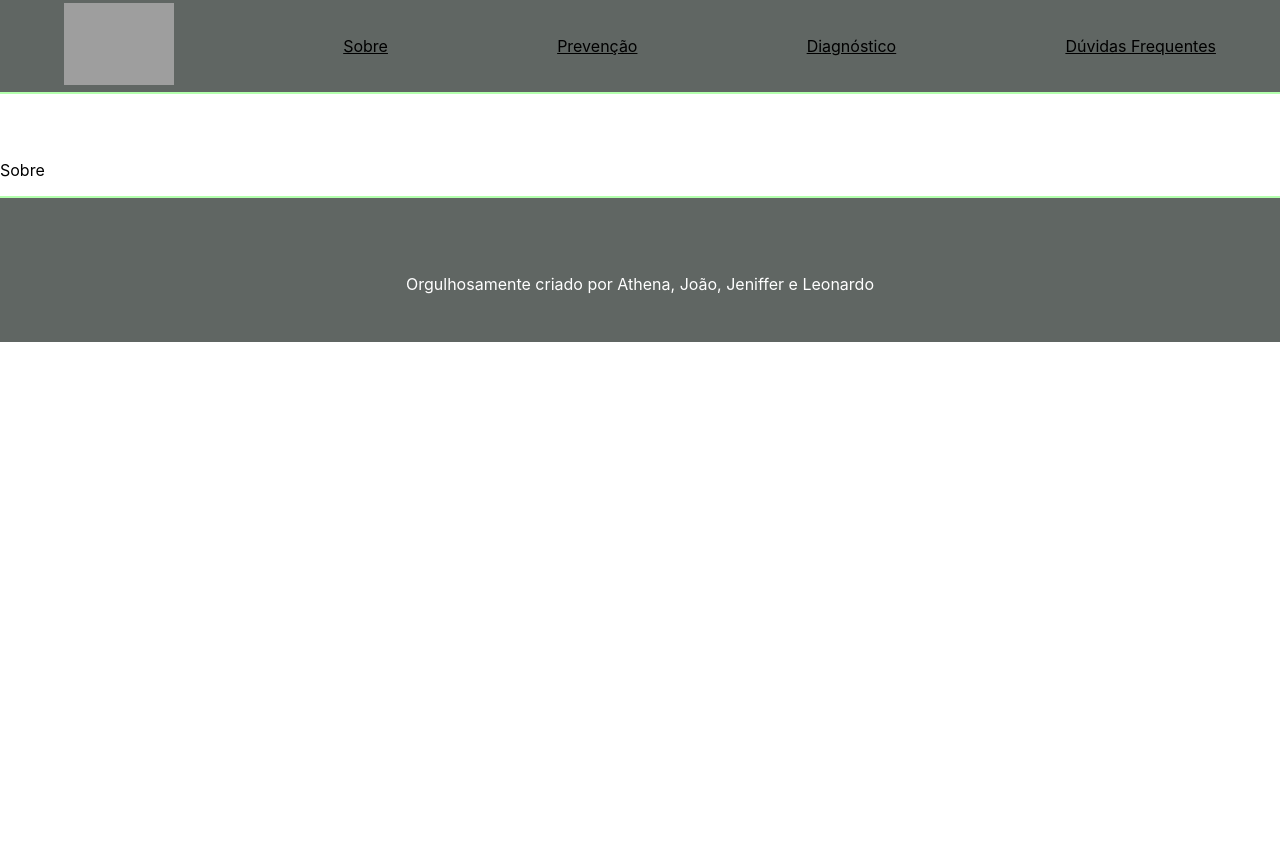
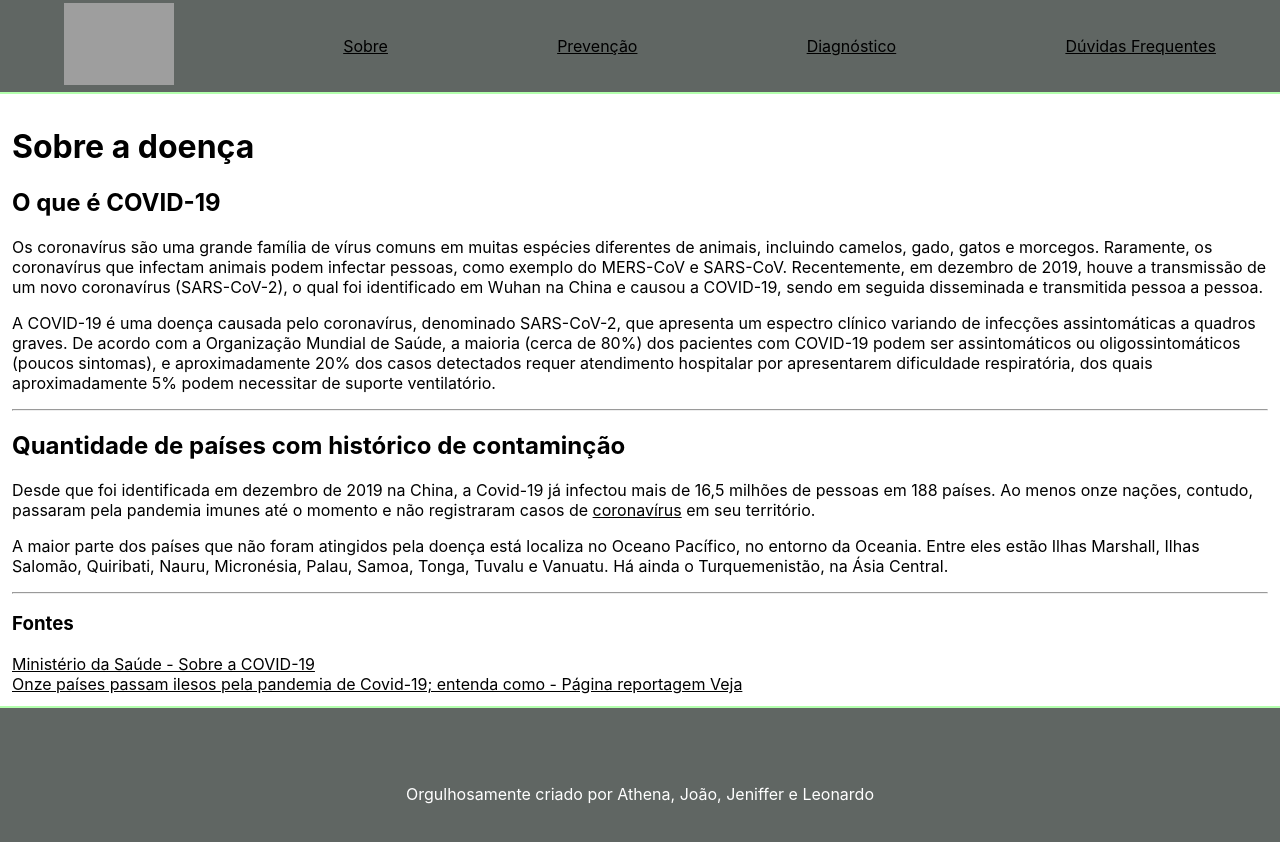
Before and after one commit to athenasaran/clorovid, a React (Create React App) app: page /sobre in a window 1280 px wide. Shown: the top 842 px of the page. Before the commit the page ends 800 px from the top, so only its background shows below. Built offline with nearby package versions, Linux system fonts and the light colour scheme; grey boxes are pictures that could not be loaded.

Commit message:
Sobre -  js

```diff
--- a/src/components/Sobre/index.js
+++ b/src/components/Sobre/index.js
@@ -4,11 +4,62 @@ import Footer from "../Footer";
 
 function Sobre() {
   return (
-    <div style={{ paddingTop: "50px" }}>
+    <>
       <Header />
-      <p>Sobre</p>
+      <div style={{ paddingTop: "15px", padding: "12px" }}>
+        <h1>Sobre a doença</h1>
+        <div id={"o-que-e-covid"}>
+          <h2>O que é COVID-19</h2>
+          <p>
+            Os coronavírus são uma grande família de vírus comuns em muitas espécies diferentes de animais,
+            incluindo camelos, gado, gatos e morcegos. Raramente, os coronavírus que infectam animais podem
+            infectar pessoas, como exemplo do MERS-CoV e SARS-CoV. Recentemente, em dezembro de 2019, houve
+            a transmissão de um novo coronavírus (SARS-CoV-2), o qual foi identificado em Wuhan na China
+            e causou a COVID-19, sendo em seguida disseminada e transmitida pessoa a pessoa.
+          </p>
+          <p>
+            A COVID-19 é uma  doença causada pelo coronavírus, denominado SARS-CoV-2, que apresenta um
+            espectro clínico variando de infecções assintomáticas a quadros graves. De  acordo com a
+            Organização Mundial de Saúde, a maioria (cerca de 80%) dos  pacientes com COVID-19 podem ser
+            assintomáticos ou oligossintomáticos (poucos  sintomas), e aproximadamente 20% dos casos
+            detectados requer atendimento  hospitalar por apresentarem dificuldade respiratória, dos quais
+            aproximadamente  5% podem necessitar de suporte ventilatório.
+          </p>
+          <hr />
+        </div>
+        <div id={"quantidade-paises-com-covid"}>
+          <h2>Quantidade de países com histórico de contaminção</h2>
+          <p>
+            Desde que foi identificada em dezembro de 2019 na China, a Covid-19 já infectou mais de 16,5 milhões
+            de pessoas em 188 países. Ao menos onze nações, contudo, passaram pela pandemia imunes
+            até o momento e não registraram casos de <a href="https://veja.abril.com.br/noticias-sobre/coronavirus/">coronavírus</a> em seu território.
+          </p>
+          <p>
+            A maior parte dos países que não foram atingidos pela doença está localiza no Oceano Pacífico, no entorno da Oceania.
+            Entre eles estão Ilhas Marshall, Ilhas Salomão, Quiribati, Nauru, Micronésia, Palau, Samoa, Tonga, Tuvalu e Vanuatu.
+            Há ainda o Turquemenistão, na Ásia Central.
+          </p>
+        </div>
+        <hr />
+
+        <div id={"links-fonte"}>
+          <h3>Fontes</h3>
+          <a
+            href={"https://coronavirus.saude.gov.br/sobre-a-doenca"}
+            target={"blank"}
+          >
+            Ministério da Saúde - Sobre a COVID-19
+          </a>
+          <br />
+
+          <a href={"https://coronavirus.saude.gov.br/"} target={"blank"}>
+            Onze países passam ilesos pela pandemia de Covid-19; entenda como - Página reportagem Veja
+          </a>
+          <br />
+        </div>
+      </div>
       <Footer />
-    </div>
+    </>
   );
 }
 export default Sobre;
```
Also changed, not shown: 1 other file (tests, documents, lock files or other folders).
